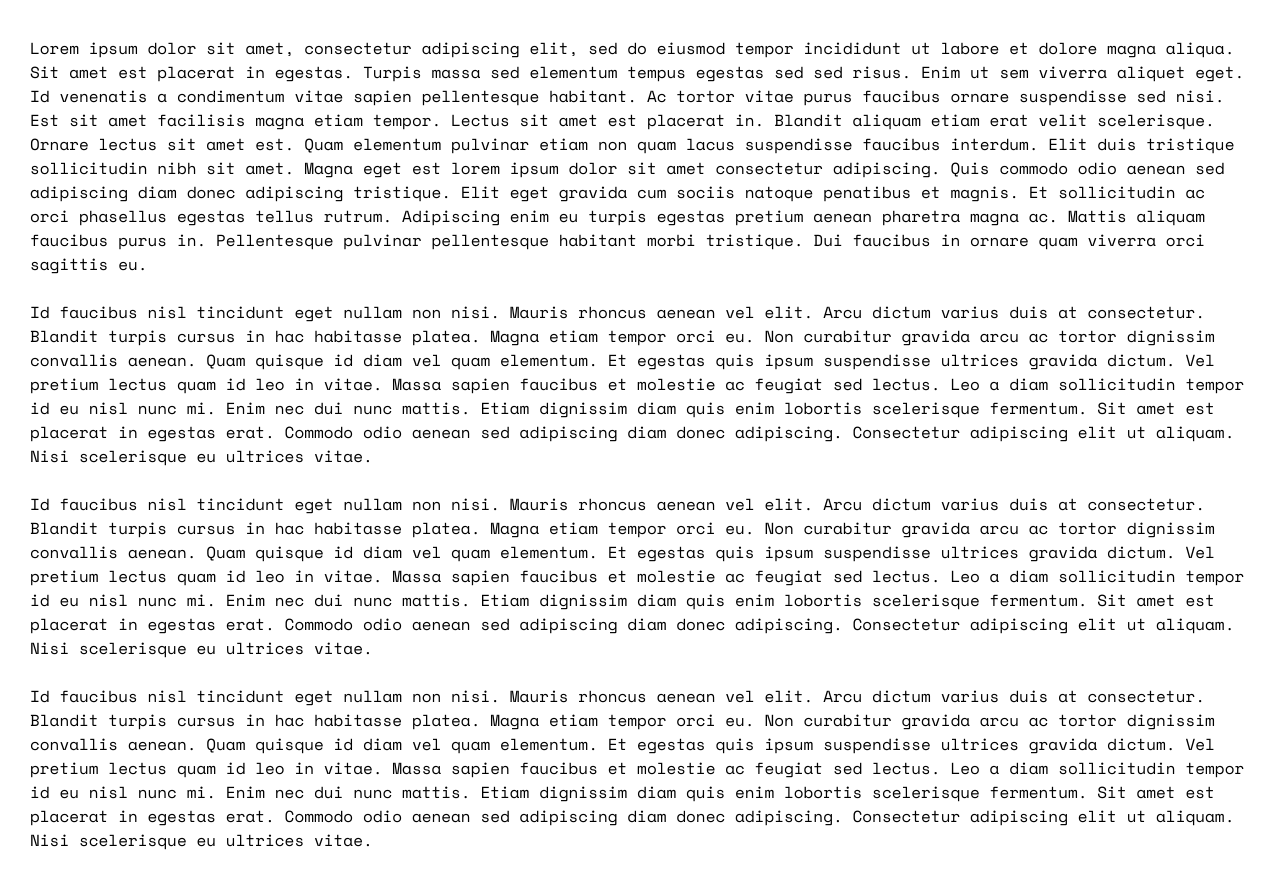
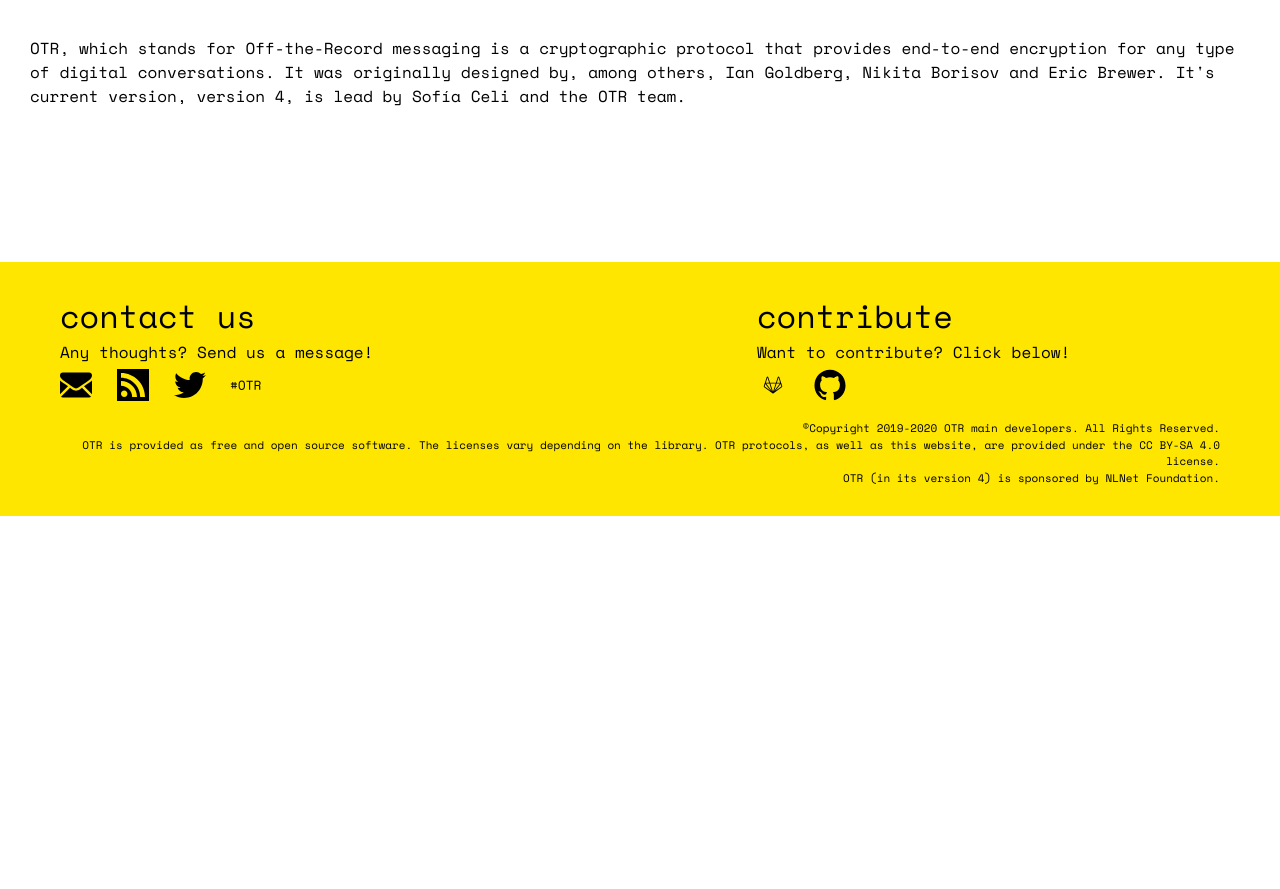
Before and after one commit to otrv4/OTR-website, a Jekyll site: the page built from about.html, in a window 1280 px wide and 1400 px high. Shown: the part 424-1313 px from the top of the window. Built offline with Jekyll 4.4.1, drawn with Linux system fonts in a browser that asks for light colours.

Commit message:
Update text

```diff
--- a/about.html
+++ b/about.html
@@ -11,12 +11,7 @@ permalink: /about/
 
 <div class="container">
   <div class="about-text">
-	<p>Lorem ipsum dolor sit amet, consectetur adipiscing elit, sed do eiusmod tempor incididunt ut labore et dolore magna aliqua. Sit amet est placerat in egestas. Turpis massa sed elementum tempus egestas sed sed risus. Enim ut sem viverra aliquet eget. Id venenatis a condimentum vitae sapien pellentesque habitant. Ac tortor vitae purus faucibus ornare suspendisse sed nisi. Est sit amet facilisis magna etiam tempor. Lectus sit amet est placerat in. Blandit aliquam etiam erat velit scelerisque. Ornare lectus sit amet est. Quam elementum pulvinar etiam non quam lacus suspendisse faucibus interdum. Elit duis tristique sollicitudin nibh sit amet. Magna eget est lorem ipsum dolor sit amet consectetur adipiscing. Quis commodo odio aenean sed adipiscing diam donec adipiscing tristique. Elit eget gravida cum sociis natoque penatibus et magnis. Et sollicitudin ac orci phasellus egestas tellus rutrum. Adipiscing enim eu turpis egestas pretium aenean pharetra magna ac. Mattis aliquam faucibus purus in. Pellentesque pulvinar pellentesque habitant morbi tristique. Dui faucibus in ornare quam viverra orci sagittis eu.</p>
+	<p>OTR, which stands for Off-the-Record messaging is a cryptographic protocol that provides end-to-end encryption for any type of digital conversations. It was originally designed by, among others, Ian Goldberg, Nikita Borisov and Eric Brewer. It's current version, version 4, is lead by Sofía Celi and the OTR team.</p>
 	<br>
-	<p>Id faucibus nisl tincidunt eget nullam non nisi. Mauris rhoncus aenean vel elit. Arcu dictum varius duis at consectetur. Blandit turpis cursus in hac habitasse platea. Magna etiam tempor orci eu. Non curabitur gravida arcu ac tortor dignissim convallis aenean. Quam quisque id diam vel quam elementum. Et egestas quis ipsum suspendisse ultrices gravida dictum. Vel pretium lectus quam id leo in vitae. Massa sapien faucibus et molestie ac feugiat sed lectus. Leo a diam sollicitudin tempor id eu nisl nunc mi. Enim nec dui nunc mattis. Etiam dignissim diam quis enim lobortis scelerisque fermentum. Sit amet est placerat in egestas erat. Commodo odio aenean sed adipiscing diam donec adipiscing. Consectetur adipiscing elit ut aliquam. Nisi scelerisque eu ultrices vitae.</p>
-	<br>
-	<p>Id faucibus nisl tincidunt eget nullam non nisi. Mauris rhoncus aenean vel elit. Arcu dictum varius duis at consectetur. Blandit turpis cursus in hac habitasse platea. Magna etiam tempor orci eu. Non curabitur gravida arcu ac tortor dignissim convallis aenean. Quam quisque id diam vel quam elementum. Et egestas quis ipsum suspendisse ultrices gravida dictum. Vel pretium lectus quam id leo in vitae. Massa sapien faucibus et molestie ac feugiat sed lectus. Leo a diam sollicitudin tempor id eu nisl nunc mi. Enim nec dui nunc mattis. Etiam dignissim diam quis enim lobortis scelerisque fermentum. Sit amet est placerat in egestas erat. Commodo odio aenean sed adipiscing diam donec adipiscing. Consectetur adipiscing elit ut aliquam. Nisi scelerisque eu ultrices vitae.</p>
-	<br>
-	<p>Id faucibus nisl tincidunt eget nullam non nisi. Mauris rhoncus aenean vel elit. Arcu dictum varius duis at consectetur. Blandit turpis cursus in hac habitasse platea. Magna etiam tempor orci eu. Non curabitur gravida arcu ac tortor dignissim convallis aenean. Quam quisque id diam vel quam elementum. Et egestas quis ipsum suspendisse ultrices gravida dictum. Vel pretium lectus quam id leo in vitae. Massa sapien faucibus et molestie ac feugiat sed lectus. Leo a diam sollicitudin tempor id eu nisl nunc mi. Enim nec dui nunc mattis. Etiam dignissim diam quis enim lobortis scelerisque fermentum. Sit amet est placerat in egestas erat. Commodo odio aenean sed adipiscing diam donec adipiscing. Consectetur adipiscing elit ut aliquam. Nisi scelerisque eu ultrices vitae.</p>
 	</div>
 </div>
```
Also changed, not shown: Gemfile.lock.
